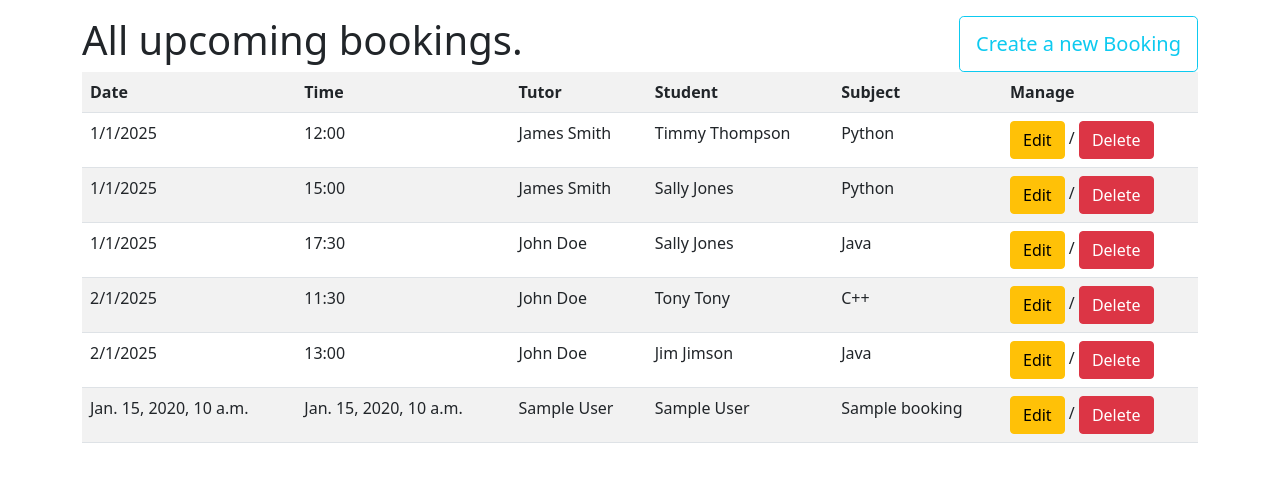
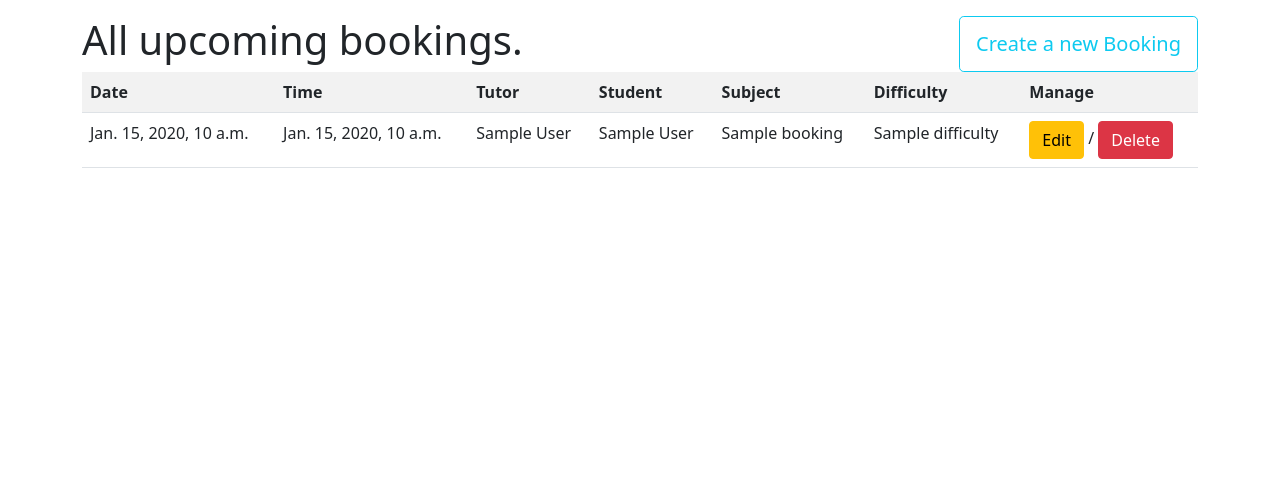
Before and after one commit to izzieyip/SEG-smallgroup, a Django app: template tutorials/templates/view_bookings.html in a window 1280 px wide. Shown: the part 56-538 px from the top of the page. Run offline with Django 3.2, Linux system fonts and the light colour scheme; the template is opened without the code that fills it: most values are stand-ins (such as "Sample title", 1, 10 or a date in 2020); some libraries are stand-ins or nearby versions.

Commit message:
Update view_bookings.html
Update table entries with new model, buttons still WIP

```diff
--- a/tutorials/templates/view_bookings.html
+++ b/tutorials/templates/view_bookings.html
@@ -18,92 +18,29 @@
       <th>Tutor</th>
       <th>Student</th>
       <th>Subject</th>
+      <th>Difficulty</th>
       <th>Manage</th>
     </tr>
 
-    <!--start temp-->
+    {% for confirmedBooking in bookingData%}
+    <!--Display each entry of Confirmed Bookings in table format-->
+    <tr>
+      <!-- Base Data -->
+      <td>{{confirmedBooking.booking_date}}</td>
+      <td>{{confirmedBooking.booking_time}}</td>
+      <td>{{confirmedBooking.tutor.full_name}}</td>
+      <td>{{confirmedBooking.booking.student.full_name}}</td>
+      <td>{{confirmedBooking.booking.subject}}</td>
+      <td>{{confirmedBooking.booking.difficulty}}</td>
 
-    <tr>
-      <td>1/1/2025</td>
-      <td>12:00</td>
-      <td>James Smith</td>
-      <td>Timmy Thompson</td>
-      <td>Python</td>
+      <!-- Manage Buttons -->
       <td>
         <a href="TBC" class="btn btn-warning">Edit</a> /
         <button type="button" class="btn btn-danger" data-bs-toggle="modal" data-bs-target="#deleteConfirm">Delete</button>
       </td>
-    </tr>
+      <!-- use { url 'update_booking' id } with % for edit hyperlink-->
 
-    <tr>
-      <td>1/1/2025</td>
-      <td>15:00</td>
-      <td>James Smith</td>
-      <td>Sally Jones</td>
-      <td>Python</td>
-      <td>
-        <a href="TBC" class="btn btn-warning">Edit</a> /
-        <button type="button" class="btn btn-danger" data-bs-toggle="modal" data-bs-target="#deleteConfirm">Delete</button>
-      </td>
-    </tr>
-
-    <tr>
-      <td>1/1/2025</td>
-      <td>17:30</td>
-      <td>John Doe</td>
-      <td>Sally Jones</td>
-      <td>Java</td>
-      <td>
-        <a href="TBC" class="btn btn-warning">Edit</a> /
-        <button type="button" class="btn btn-danger" data-bs-toggle="modal" data-bs-target="#deleteConfirm">Delete</button>
-      </td>
-    </tr>
-
-    <tr>
-      <td>2/1/2025</td>
-      <td>11:30</td>
-      <td>John Doe</td>
-      <td>Tony Tony</td>
-      <td>C++</td>
-      <td>
-        <a href="TBC" class="btn btn-warning">Edit</a> /
-        <button type="button" class="btn btn-danger" data-bs-toggle="modal" data-bs-target="#deleteConfirm">Delete</button>
-      </td>
-    </tr>
-
-    <tr>
-      <td>2/1/2025</td>
-      <td>13:00</td>
-      <td>John Doe</td>
-      <td>Jim Jimson</td>
-      <td>Java</td>
-      <td>
-        <a href="TBC" class="btn btn-warning">Edit</a> /
-        <button type="button" class="btn btn-danger" data-bs-toggle="modal" data-bs-target="#deleteConfirm">Delete</button>
-      </td>
-    </tr>
-
-    <!--end temp-->
-
-    {% for booking in bookingData%}
-    <!--Display each entry of Confirmed Bookings in table format-->
-    <tr>
-      <td>{{booking.booking_date}}</td>
-      <td>{{booking.booking_time}}</td>
-      <td>{{booking.tutor.full_name}}</td>
-      <td>{{booking.student.full_name}}</td>
-      <td>{{booking.subject}}</td>
-      <td>
-        <a href="TBC" class="btn btn-warning">Edit</a> /
-        <button type="button" class="btn btn-danger" data-bs-toggle="modal" data-bs-target="#deleteConfirm">Delete</button>
-      </td>
-      <!-- use {% url 'update_booking' id %} for edit hyperlink-->
-    </tr>
-    {% endfor %}
-  </table>
-</div>
-
-<!-- Modal -->
+      <!-- Repeating Modal for delete button -->
       <div class="modal fade" id="deleteConfirm" tabindex="-1" aria-labelledby="deleteConfirmLabel" aria-hidden="true">
         <div class="modal-dialog">
           <div class="modal-content">
@@ -121,4 +58,9 @@
           </div>
         </div>
       </div>
+    </tr>
+    {% endfor %}
+  </table>
+</div>
+
 {% endblock %}
```
Lines whose indentation alone changed are shown as unchanged.
